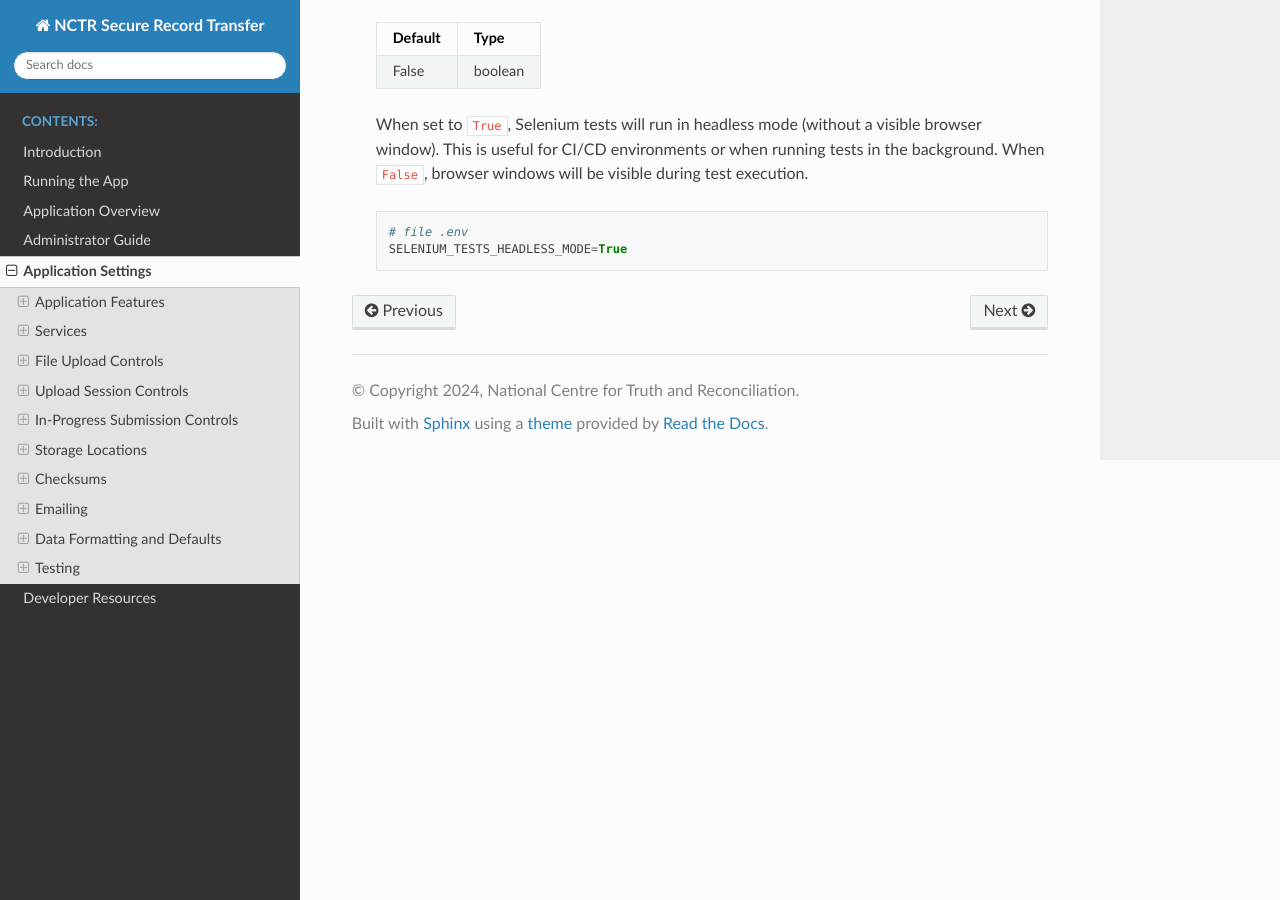
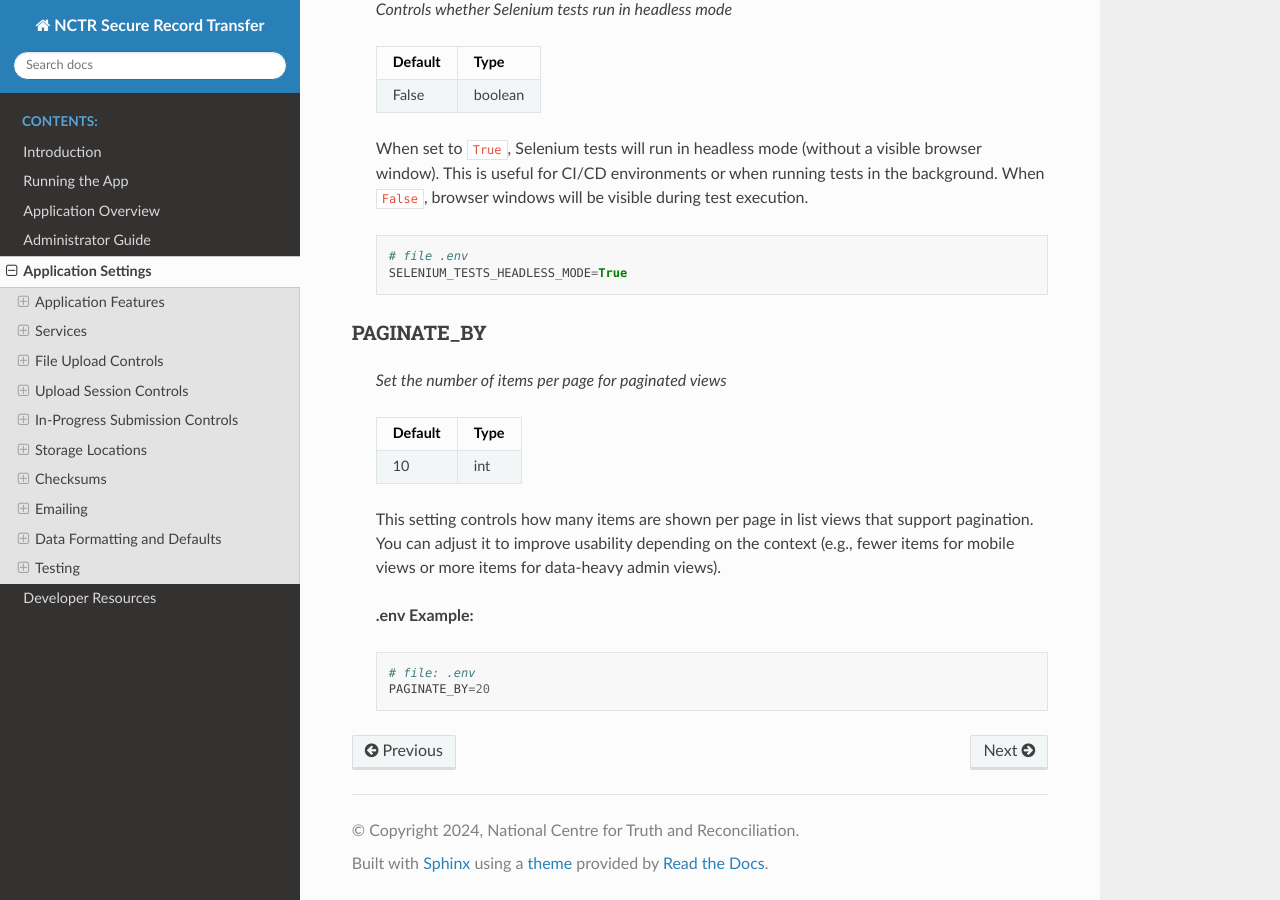
Before and after one commit to NationalCentreTruthReconciliation/Secure-Record-Transfer, a Sphinx documentation site: the page built from docs/settings/index.rst, in a window 1280 px wide and 900 px high, scrolled down 26001 px. Built offline with Sphinx 7.4.7 and the Read the Docs theme 3.1.0, drawn with Linux system fonts in a browser that asks for light colours.

Commit message:
Add PAGINATE_BY to settings documentation

```diff
--- a/docs/settings/index.rst
+++ b/docs/settings/index.rst
@@ -1508,3 +1508,27 @@ SELENIUM_TESTS_HEADLESS_MODE
 
         # file .env
         SELENIUM_TESTS_HEADLESS_MODE=True
+
+PAGINATE_BY
+^^^^^^^^^^^
+
+    *Set the number of items per page for paginated views*
+
+    .. table::
+
+        ============  =========
+        Default       Type
+        ============  =========
+        10            int
+        ============  =========
+
+    This setting controls how many items are shown per page in list views that support pagination.
+    You can adjust it to improve usability depending on the context (e.g., fewer items for mobile
+    views or more items for data-heavy admin views).
+
+    **.env Example:**
+
+    ::
+
+        # file: .env
+        PAGINATE_BY=20
```
